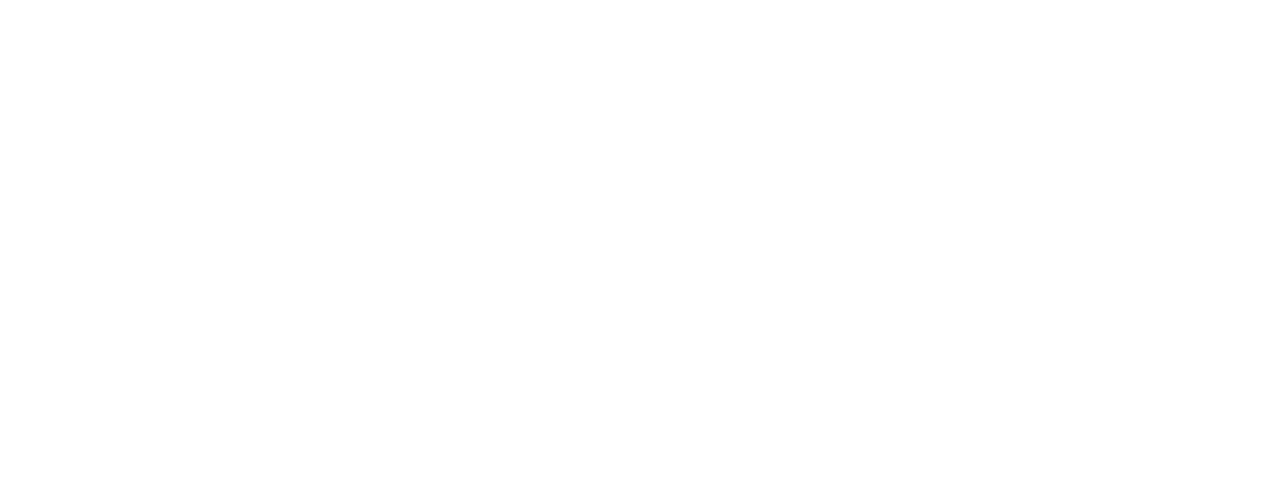
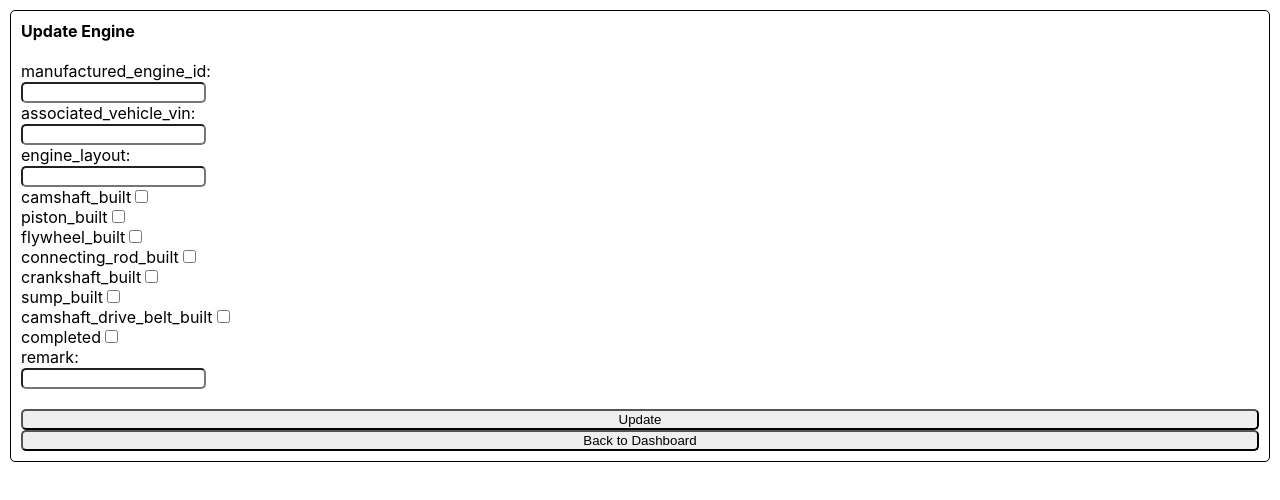
Before and after one commit to jmjkim/fisphase3-project-client, a React (Create React App) app: page /engine_department/edit in a window 1280 px wide. Before the commit this address had no page. Shown: the top 500 px of the page. Built offline with nearby package versions, Linux system fonts and the light colour scheme; no server answers.

Commit message:
Reconstructs UI

```diff
--- a/src/App.js
+++ b/src/App.js
@@ -1,15 +1,28 @@
-import React from "react";
+import React, { useState, useEffect } from "react";
 import { BrowserRouter as Router, Routes, Route } from "react-router-dom";
-import Dashboard from "./components/Dashboard";
+import CreateForm from "./components/CreateForm";
+import EngineDisplayer from "./components/EngineDisplayer";
+import UpdateForm from "./components/UpdateForm";
 
 const App = () => {
   document.title = "EMNF-S Manager"
+
+  const [ engines, setEngines ] = useState([])
+
+  useEffect(() => {
+      fetch("http://localhost:9292/engine_department")
+      .then(r => r.json())
+      .then(setEngines)
+      .catch(err => alert( err.message ))
+    }, [])
 
   return (
     <>
       <Router>
         <Routes>
-          <Route path='/engine_department' exact element={<Dashboard />} />
+          <Route path="/engine_department" exact element={ <EngineDisplayer engines={ engines } /> } />
+          <Route path="/engine_department/create" exact element={ <CreateForm />} />
+          <Route path="/engine_department/edit" exact element={ <UpdateForm />} />
         </Routes>
       </Router>
     </>
--- a/src/components/CreateForm.js
+++ b/src/components/CreateForm.js
@@ -1,7 +1,10 @@
-import React from "react";
-import { useState } from "react";
+import React, { useState } from "react";
+import { useNavigate } from "react-router-dom";
+
 
 const CreateForm = () => {
+    const navigateTo = useNavigate()
+
     const [ formData, setFormData ] = useState({
         engine_layout: "",
         remark: ""
@@ -33,12 +36,13 @@ const CreateForm = () => {
                 <br></br>
 
                 <label>Layout: <br></br>
-                <input id="create_engine_layout_input" name="engine_layout" type="text" placeholder="Inline,Flat,V,4,6,8,10" onChange={handleCreateChange} required="true" /></label>
+                <input id="create_engine_layout_input" name="engine_layout" type="text" placeholder="Inline,Flat,V,4,6,8,10" onChange={handleCreateChange} required={true} /></label>
                 <label>Remark: <br></br>
                 <input id="create_engine_remark_input" name="remark" type="text" maxLength={ 100 } onChange={handleCreateChange} /></label>
                 <br></br>
 
                 <input type="submit" value="Create" />
+                <input type="button" value="Back to Dashboard" onClick={() => navigateTo( "/engine_department" )} />
             </div>
         </form>
     )
--- a/src/components/EngineDisplayer.js
+++ b/src/components/EngineDisplayer.js
@@ -1,82 +1,138 @@
 import React from 'react';
+import { useNavigate } from 'react-router-dom';
 
-const EngineDisplayer = ({ engines, setUpdateFormData }) => {
-    const destructuredObj = engines.map(({
-        department_id,
-        manufactured_engine_id,
-        associated_vehicle_vin,
-        engine_layout,
-        camshaft_built,
-        piston_built,
-        flywheel_built,
-        connecting_rod_built,
-        crankshaft_built,
-        sump_built,
-        camshaft_drive_belt_built,
-        completed,
-        remark
-    }) => {
-        const destructuringObj = {
-            department_id,
-            id: manufactured_engine_id,
-            vin: associated_vehicle_vin,
-            layout: engine_layout,
-            camshaft: camshaft_built,
-            piston: piston_built,
-            flywheel: flywheel_built,
-            connecting_rod: connecting_rod_built,
-            crankshaft: crankshaft_built,
-            sump: sump_built,
-            camshaft_drive_belt: camshaft_drive_belt_built,
-            completed,
-            remark
-        }
+const EngineDisplayer = ({ engines }) => {
+    const arrayOfEngineObj = Object.values( engines )
 
+    return (
+        <div className="list_of_engine_container">
+                    { arrayOfEngineObj.map( engine => {
+                        return (
+                            <React.Fragment key={ engine.id }>
+                                <div className="list_of_engine_row">
+                                    #{ engine.id }
+                                    <div className="list_of_engine_non_part_container">
+                                        <b>Engine ID:</b> { engine.manufactured_engine_id  }
+                                        <br></br>
 
-        return destructuringObj
-    });
+                                        <b>VIN:</b> { engine.associated_vehicle_vin }
+                                        <br></br>
 
-    const arr_of_keys = [ "id", "vin", "layout", "department_id", "completed", "remark" ]
+                                        <b>Layout:</b> { engine.engine_layout }
+                                        <br></br>
 
-    return destructuredObj.map(( engine, key ) => {
-        return (
-            <React.Fragment key={ key }>
-                <div className="list_of_engine_row" onClick={() => {
-                    fetch(`http://localhost:9292/engine_department/${engine.id}`)
-                    .then(r => r.json())
-                    .then(engine => setUpdateFormData( engine ))
-                    .catch(err => alert( err.message ))
-                }}>
+                                        <b>Remark:</b> <div id="remark_content">{ engine.remark }</div>
+                                        <br></br>
+                                    </div>
 
                                     <div className="list_of_engine_part_grid_container">
-                        { Object.entries( engine ).map( entry => {
-                            if ( arr_of_keys.every( keyName => keyName !== entry[0] )) {
-                                return ( <div key={ entry[0] }>{ entry[1] ? <div className="completed_status">{ entry[0] }</div> :
-                                                                            <div className="incompleted_status">{ entry[0] }</div> }
-                                         </div> )}})}
-                    </div>
+                                        { engine.camshaft_built ? <div className="completed_status">camshaft_built</div> :
+                                                                  <div className="incompleted_status">camshaft</div> }
 
-                    <div className="list_of_engine_non_part_container">
-                        { Object.entries( engine ).map( entry => arr_of_keys.map( keyName => {
-                            if ( keyName === entry[0] && keyName !== "department_id" && keyName !== "completed" && keyName !== "remark" ) {
-                                return ( <div key={ entry[0] }>
-                                            <span>{ entry[0] }: { entry[1] }</span>
-                                         </div> )}
+                                        { engine.piston_built ? <div className="completed_status">piston_built</div> :
+                                                                <div className="incompleted_status">piston</div> }
 
-                            if ( keyName === entry[0] && keyName === "remark") {
-                                return ( <div key={ entry[0] }>
-                                            <span>{ entry[0] }</span>:
-                                            <br></br>
-                                            <br></br>
-                                            <div id="remark_content">{ entry[1] }</div>
-                                         </div> )}
-                            }))}
+                                        { engine.flywheel_built ? <div className="completed_status">flywheel_built</div> :
+                                                                  <div className="incompleted_status">flywheel</div> }
+
+                                        { engine.connecting_rod_built ? <div className="completed_status">connecting_rod_built</div> :
+                                                                        <div className="incompleted_status">connecting_rod</div> }
+
+                                        { engine.crankshaft_built ? <div className="completed_status">crankshaft_built</div> :
+                                                                    <div className="incompleted_status">crankshaft</div> }
+
+                                        { engine.sump_built ? <div className="completed_status">sump_built</div> :
+                                                              <div className="incompleted_status">sump</div> }
+
+                                        { engine.camshaft_drive_belt_built ? <div className="completed_status">camshaft_drive_belt_built</div> :
+                                                                             <div className="incompleted_status">camshaft_drive_belt</div> }
                                     </div>
                                 </div>
                             </React.Fragment>
+                        )})}
+        </div>
     )
 }
-    )
-}
+    // const navigateTo = useNavigate()
+
+    // const destructuredObj = engines.map(({
+    //     department_id,
+    //     manufactured_engine_id,
+    //     associated_vehicle_vin,
+    //     engine_layout,
+    //     camshaft_built,
+    //     piston_built,
+    //     flywheel_built,
+    //     connecting_rod_built,
+    //     crankshaft_built,
+    //     sump_built,
+    //     camshaft_drive_belt_built,
+    //     completed,
+    //     remark
+    // }) => {
+    //     const destructuringObj = {
+    //         department_id,
+    //         id: manufactured_engine_id,
+    //         vin: associated_vehicle_vin,
+    //         layout: engine_layout,
+    //         camshaft: camshaft_built,
+    //         piston: piston_built,
+    //         flywheel: flywheel_built,
+    //         connecting_rod: connecting_rod_built,
+    //         crankshaft: crankshaft_built,
+    //         sump: sump_built,
+    //         camshaft_drive_belt: camshaft_drive_belt_built,
+    //         completed,
+    //         remark
+    //     }
+
+
+    //     return destructuringObj
+    // });
+
+    // const arr_of_keys = [ "id", "vin", "layout", "department_id", "completed", "remark" ]
+
+    // return destructuredObj.map(( engine, key ) => {
+    //     return (
+    //         <div className="list_of_engine_container">
+    //             <React.Fragment key={ key }>
+    //                 <div className="list_of_engine_row" onClick={() => {
+
+    //                     // pre-fill update form inputs after onClick
+    //                     fetch(`http://localhost:9292/engine_department/${engine.id}`)
+    //                     .then(r => r.json())
+    //                     .then()
+    //                     .catch(err => alert(err.message) )}}>
+
+    //                     <div className="list_of_engine_part_grid_container">
+    //                         { Object.entries( engine ).map( entry => {
+    //                             if ( arr_of_keys.every( keyName => keyName !== entry[0] )) {
+    //                                 return ( <div key={ entry[0] }>{ entry[1] ? <div className="completed_status">{ entry[0] }</div> :
+    //                                                                             <div className="incompleted_status">{ entry[0] }</div> }
+    //                                          </div> )}})}
+    //                     </div>
+
+    //                     <div className="list_of_engine_non_part_container">
+    //                         { Object.entries( engine ).map( entry => arr_of_keys.map( keyName => {
+    //                             if ( keyName === entry[0] && keyName !== "department_id" && keyName !== "completed" && keyName !== "remark" ) {
+    //                                 return ( <div key={ entry[0] }>
+    //                                             <span>{ entry[0] }: { entry[1] }</span>
+    //                                          </div> )}
+
+    //                             if ( keyName === entry[0] && keyName === "remark") {
+    //                                 return ( <div key={ entry[0] }>
+    //                                             <span>{ entry[0] }</span>:
+    //                                             <br></br>
+    //                                             <br></br>
+    //                                             <div id="remark_content">{ entry[1] }</div>
+    //                                          </div> )}
+    //                             }))}
+    //                     </div>
+    //                 </div>
+    //             </React.Fragment>
+    //         </div>
+    //         )
+    //     }
+    // )
 
 export default EngineDisplayer;
--- a/src/components/UpdateForm.js
+++ b/src/components/UpdateForm.js
@@ -1,95 +1,70 @@
-import React from "react";
-import { useState } from "react";
+import React, { useState } from "react";
+import { useNavigate } from "react-router-dom";
 
-const UpdateForm = ( updateFormData ) => {
-    const [ formData, setFormData ] = useState({
-        // manufactured_engine_id: "",
-        // associated_vehicle_vin: "",
-        // engine_layout: "",
-        // camshaft_built: null,
-        // piston_built: null,
-        // flywheel_built: null,
-        // connecting_rod_built: null,
-        // crankshaft_built: null,
-        // sump_built: null,
-        // camshaft_drive_belt_built: null,
-        // completed: null,
-        // remark: ""
-    })
+const UpdateForm = () => {
+    const navigateTo = useNavigate()
+    const engineKeys = [ 'id', 'department_id', 'manufactured_engine_id',
+                         'associated_vehicle_vin', 'engine_layout', 'camshaft_built',
+                         'piston_built', 'flywheel_built', 'connecting_rod_built',
+                         'crankshaft_built', 'sump_built', 'camshaft_drive_belt_built',
+                         'completed', 'remark' ]
 
-    const [ isChecked, setIsChecked ] = useState( false )
+    // const handleCheckedChange = ( e ) => {
+    //     // setFormData({
+    //     //     ...formData,
+    //     //     []
+    //     // })
+    // }
+
+    // const handleUpdateChange = ( e ) => {
+    //     setUpdatedFormData({
+    //         ...engineObj,
+    //         [e.target.name]: e.target.value
+    //     })
+    // }
+
+    // const handleUpdateSubmit = ( e ) => {
+    //     e.preventDefault()
+
+    //     // setUpdatedFormData({
+    //     //     ...engineObj,
+    //     //     [e.target.name]: e.target.value
+    //     // })
 
 
-    const handleCheckChange = ( e ) => {
-
-    }
-
-    const handleUpdateChange = ( e ) => {
-        // setFormData({
-        //     ...updateFormData,
-        //     [e.target.name]: e.target.value
-        // })
-    }
-
-    const handleUpdateSubmit = ( e ) => {
-        e.preventDefault()
-
-        fetch("http://localhost:9292/engine_department", {
-            method: "PATCH",
-            headers: { "Content-Type": "application/json" },
-            body: JSON.stringify( formData )})
-            // .then(r => r.json())
-            .then(() => alert( "Engine Status Updated" ))
-            .catch(err => alert( err.message ))
-    }
-
-    const arr_of_engine_keys = ['id', 'department_id', 'manufactured_engine_id', 'associated_vehicle_vin', 'engine_layout', 'camshaft_built', 'piston_built', 'flywheel_built', 'connecting_rod_built', 'crankshaft_built', 'sump_built', 'camshaft_drive_belt_built', 'completed', 'remark']
+    //     // fetch("http://localhost:9292/engine_department", {
+    //         //     method: "PATCH",
+    //         //     headers: { "Content-Type": "application/json" },
+    //         //     body: JSON.stringify() })
+    //         //     .then(r => r.json())
+    //         //     .then(() => alert( "Engine Status Updated" ))
+    //         //     .catch(err => alert( err.message ))
+    //     }
 
     return (
-            <form onSubmit={ handleUpdateSubmit }>
+            <form>
                 <div className="update_engine_form">
                     <b>Update Engine</b>
                     <br></br>
 
-                    { arr_of_engine_keys.map( key => {
-                        if ( key !== "id" && key !== "department_id" && key !== "manufactured_engine_id" && key !== "associated_vehicle_vin" && key !== "engine_layout" && key !== "completed" && key !== "remark" ) {
-                            return ( <label>{ key }<input id={ `update_engine_${ key }_input` } type="checkbox" checked={ Object.values(updateFormData)[0][key] } onChange={ handleCheckChange } /></label> )}
+                    { engineKeys.map( key => {
+                        if ( key === "id" || key === "department_id" )
+                            return null
 
-                        if ( key === "manufactured_engine_id" || key === "associated_vehicle_vin" || key === "engine_layout" ) {
-                            return ( <label key={ key }>{ key }: <br></br>
-                                     <input id={ `update_engine_${ key }_input` } type="text" value={ Object.values(updateFormData)[0][key] } onChange={ handleUpdateChange } /></label> )}})}
+                        else if ( key === "manufactured_engine_id" || key === "associated_vehicle_vin" || key === "engine_layout" || key === "remark")
+                            return <label key={ key }>{ key }:
+                               <br></br>
+                               <input id={ `update_engine_${ key }_input` } name={ key } type="text" /></label>
+
+                        else
+                            return <label>{ key }<input id={ `update_engine_${ key }_input` } name={ key } type="checkbox" /></label> })}
 
                     <br></br>
                     <input type="submit" value="Update" />
+                    <input type="button" value="Back to Dashboard" onClick={() => navigateTo( "/engine_department" )} />
                 </div>
             </form>
     )
-
-
-        // <form onSubmit={ handleUpdateSubmit }>
-        //     <div className="update_engine_form">
-        //         <b>Update Engine</b>
-
-        //         <label>Engine ID: <input id="update_manufactured_engine_id_input" name="manufactured_engine_id" type="text" onChange={handleUpdateChange} /></label>
-        //         <label>VIN: <input id="update_associated_vehicle_vin_input" type="text" onChange={handleUpdateChange} /></label>
-        //         <label>Layout: <input id="update_engine_layout_input" type="text" placeholder="Inline,Flat,V,4,6,8,10" checked={isChecked} onChange={handleCheckChange} /></label>
-
-        //         <div className="list_of_engine_part_grid_container">
-        //             <label>Camshaft: <input id="update_camshaft_built_input" type="checkbox" checked={isChecked} onChange={handleCheckChange} /></label>
-        //             <label>Piston: <input id="update_piston_built_input" type="checkbox" checked={isChecked} onChange={handleCheckChange} /></label>
-        //             <label>Flywheel: <input id="update_flywheel_built_input" type="checkbox" checked={isChecked} onChange={handleCheckChange} /></label>
-        //             <label>Connecting Rod: <input id="update_connecting_rod_built_input" type="checkbox" checked={isChecked} onChange={handleCheckChange} /></label>
-        //             <label>Crankshaft: <input id="update_crankshaft_built_input" type="checkbox" checked={isChecked} onChange={handleCheckChange} /></label>
-        //             <label>Sump: <input id="update_sump_built_input" type="checkbox" checked={isChecked} onChange={handleCheckChange} /></label>
-        //             <label>Camshaft Drive Belt: <input id="update_camshaft_drive_belt_built_input" type="checkbox" checked={isChecked} onChange={handleCheckChange} /></label>
-        //         </div>
-
-        //         <label>Remark: <input id="update_engine_remark" type="text" maxLength={100} onChange={handleUpdateChange} /></label>
-        //         <input type="submit" value="Update" />
-        //     </div>
-        // </form>
-
-    // )
 }
 
 export default UpdateForm;
```
Also changed, not shown: src/components/Dashboard.js (deleted, +0 -36 lines), src/index.css (+31 -34 lines). Lines whose indentation alone changed are shown as unchanged.
